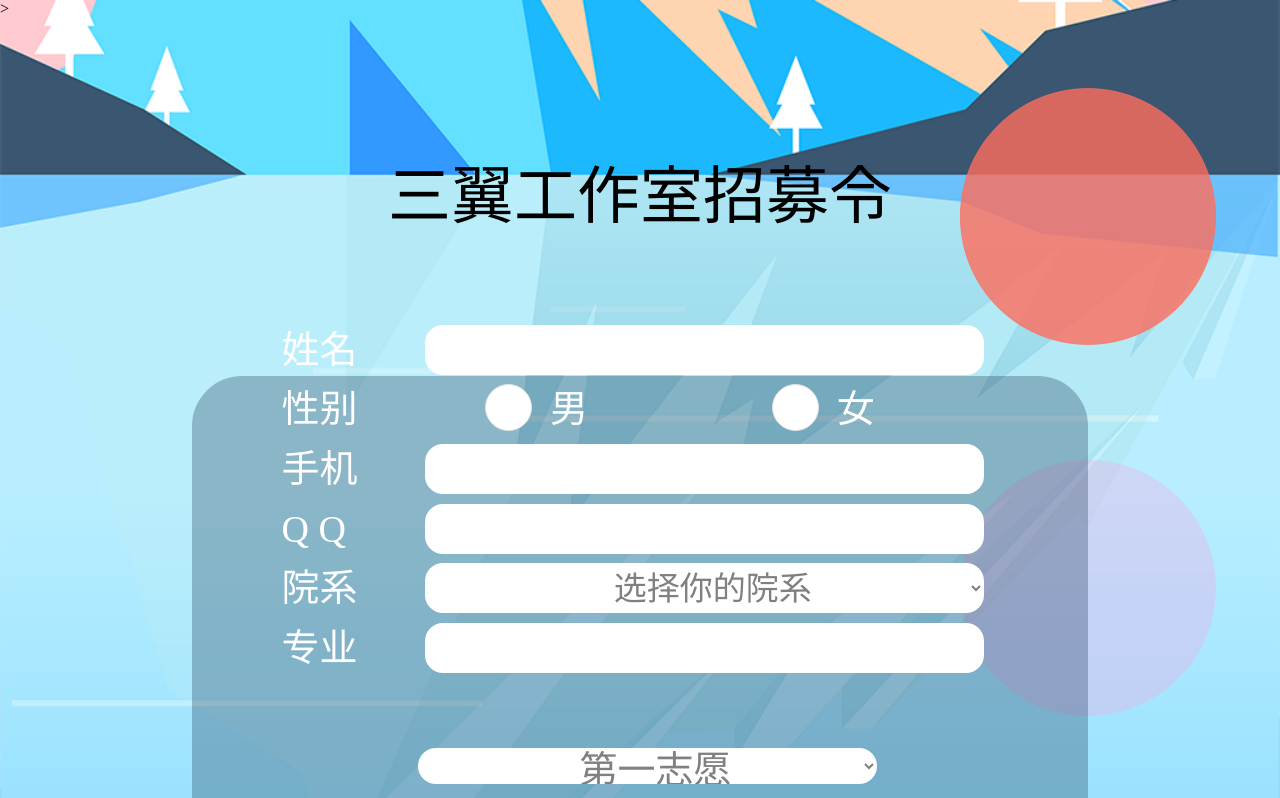
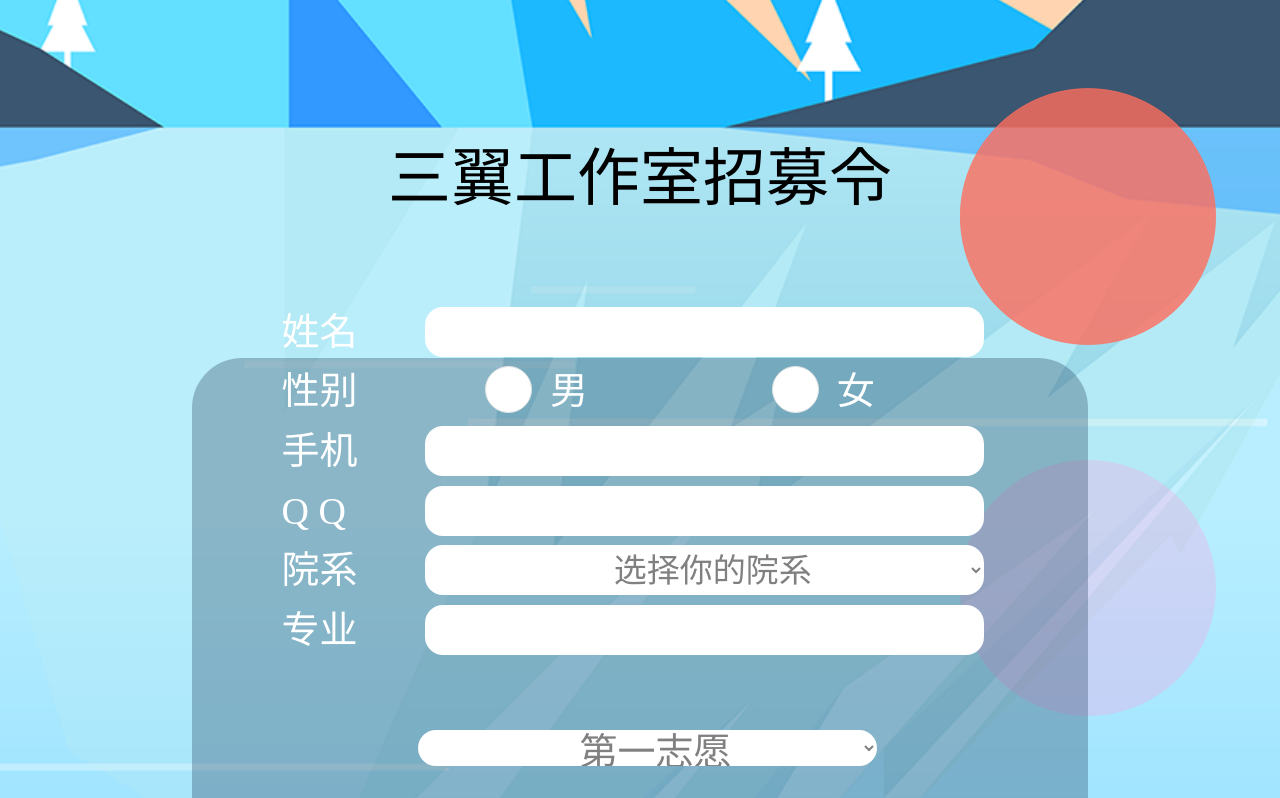
Before and after one commit to jerryqzc/sss, a plain HTML site: page index.html in a window 1280 px wide. Shown: the top 798 px of the page. Drawn offline with Linux system fonts and the light colour scheme.

Commit message:
Add files via upload

```diff
--- a/css/style.css
+++ b/css/style.css
@@ -11,7 +11,7 @@ body{
 body:before {
 	content: "";
 	background: url(../img/background.png) no-repeat center center;
-	background-size: 100%;
+	background-size: 121%;
 	position: fixed;
 	top: 0;
 	left: 0;
--- a/index.html
+++ b/index.html
@@ -7,7 +7,7 @@
 		<title>三翼工作室招募令</title>
 	</head>
 
-	<body <!--onload="getInsideArr()"-->>
+	<body onload="getInsideArr()">
 		<div id="box" style="height: window.innerHeight;min-height: window.innerHeight;">
 			<div class="sun">
 				<img src="img/sun.png" width="100%" />
@@ -112,12 +112,14 @@
 		<script type="text/javascript" src="js/jquery.js"></script>
 		<script type="text/javascript" src="js/jquery.min.js"></script>
 		<script type="text/javascript">
-			function getInsideArr(){
-var w=window.innerWidth || document.documentElement.clientWidth || document.body.clientWidth;
-var h=window.innerHeight || document.documentElement.clientHeight || document.body.clientHeight;
-document.getElementById("box").style.width=w+"px";
-document.getElementById("box").style.height=h+"px";
-};
+			function getInsideArr() {
+				var w = window.innerWidth || document.documentElement.clientWidth || document.body.clientWidth;
+				var h = window.innerHeight || document.documentElement.clientHeight || document.body.clientHeight;
+				document.getElementById("box").style.width = w + "px";
+				document.getElementById("box").style.height = h + "px";
+			};
+			var element = document.getElementById("box");
+			element.scrollIntoView(true)
 		</script>
 	</body>
 
```
